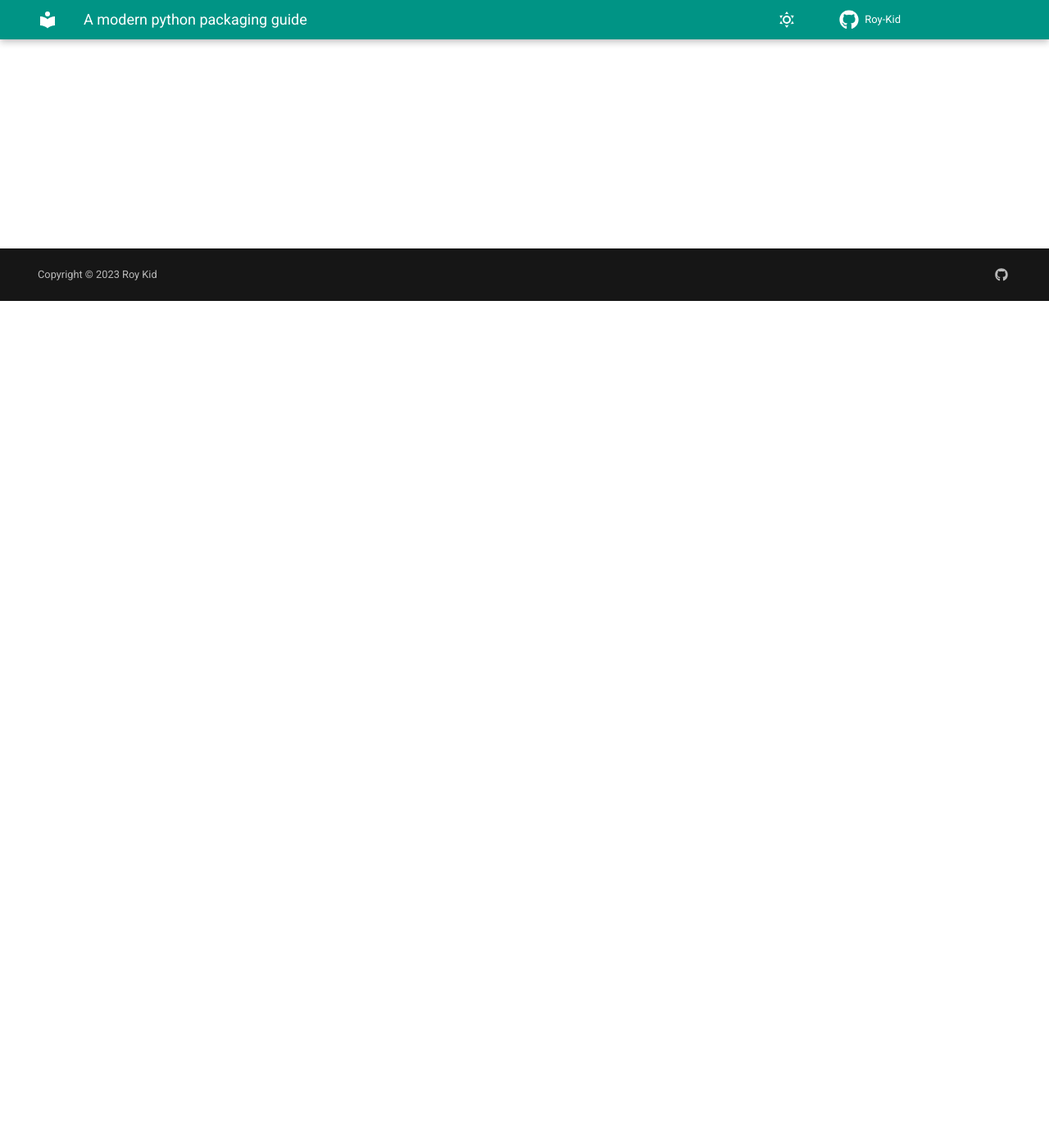
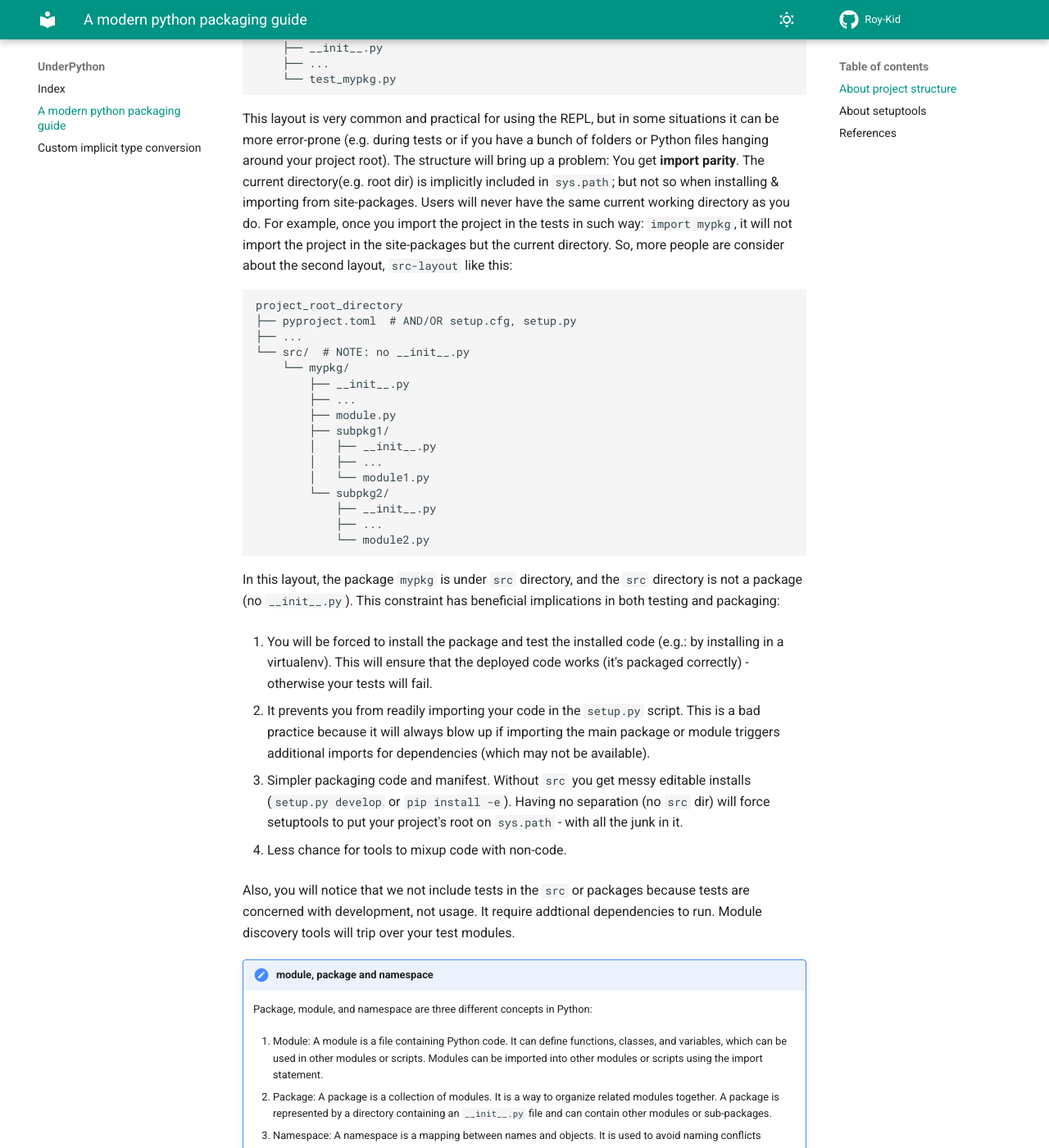
Before and after one commit to Roy-Kid/blog, an MkDocs documentation site: the page built from docs/UnderPython/u1.md, in a window 1280 px wide and 1400 px high, scrolled down 1033 px. Shown: the whole window at 82% size. Built offline with MkDocs 1.6.1 and Material for MkDocs 9.7.7, drawn with Linux system fonts in a browser that asks for light colours; some of the changed text lies outside the part shown.

Commit message:
complete about python struc

````diff
--- a/docs/UnderPython/u1.md
+++ b/docs/UnderPython/u1.md
@@ -4,4 +4,112 @@ Packaging is a tedious and dirty job for python developers. The python packaging
 
 Up to now, many of python scaffolds have emerged. They provide very convenient ways to create a python project, let developer rid of tiresome configuration. However, under hook, They assist you in using underlying tools such as `setuptools`. Once you want to customize your project, you will find that you have to learn the underlying tools. So, In the guide, an example project will build up from scratch, rely on less dependencies as possible.
 
+To make the guide more readable, I will use a simple project as an example.
+
+Before we start, we should think what structure of our project choose.
+
 ## About project structure
+
+Two popular project layouts are used in python project, each one with its own set of pros and cons[^1][^2]. The first one is called `flat-layout`, also known as *adhoc*. The package folders are placed directly under the project root like this:
+
+```
+project_root_directory
+├── pyproject.toml  # AND/OR setup.cfg, setup.py
+├── ...
+├── mypkg/
+|   ├── __init__.py
+|   ├── ...
+|   ├── module.py
+|   ├── subpkg1/
+|   │   ├── __init__.py
+|   │   ├── ...
+|   │   └── module1.py
+|   └── subpkg2/
+|       ├── __init__.py
+|       ├── ...
+|        └── module2.py
+└── tests/
+    ├── __init__.py
+    ├── ...
+    └── test_mypkg.py
+```
+
+This layout is very common and practical for using the REPL, but in some situations it can be more error-prone (e.g. during tests or if you have a bunch of folders or Python files hanging around your project root). The structure will bring up a problem: You get **import parity**. The current directory(e.g. root dir) is implicitly included in `sys.path`; but not so when installing & importing from site-packages. Users will never have the same current working directory as you do. For example, once you import the project in the tests in such way: `import mypkg`, it will not import the project in the site-packages but the current directory. So, more people are consider about the second layout, `src-layout` like this:
+
+```
+project_root_directory
+├── pyproject.toml  # AND/OR setup.cfg, setup.py
+├── ...
+└── src/  # NOTE: no __init__.py
+    └── mypkg/
+        ├── __init__.py
+        ├── ...
+        ├── module.py
+        ├── subpkg1/
+        │   ├── __init__.py
+        │   ├── ...
+        │   └── module1.py
+        └── subpkg2/
+            ├── __init__.py
+            ├── ...
+            └── module2.py
+```
+
+In this layout, the package `mypkg` is under `src` directory, and the `src` directory is not a package (no `__init__.py`). This constraint has beneficial implications in both testing and packaging:
+
+1. You will be forced to install the package and test the installed code (e.g.: by installing in a virtualenv). This will ensure that the deployed code works (it's packaged correctly) - otherwise your tests will fail.
+
+3. It prevents you from readily importing your code in the `setup.py` script. This is a bad practice because it will always blow up if importing the main package or module triggers additional imports for dependencies (which may not be available).
+
+4. Simpler packaging code and manifest. Without `src` you get messy editable installs (`setup.py develop` or `pip install -e`). Having no separation (no `src` dir) will force setuptools to put your project's root on `sys.path` - with all the junk in it.
+
+8. Less chance for tools to mixup code with non-code.
+
+Also, you will notice that we not include tests in the `src` or packages because tests are concerned with development, not usage. It require addtional dependencies to run. Module discovery tools will trip over your test modules.
+
+!!! note "module, package and namespace"
+
+    Package, module, and namespace are three different concepts in Python:
+
+    2. Module: A module is a file containing Python code. It can define functions, classes, and variables, which can be used in other modules or scripts. Modules can be imported into other modules or scripts using the import statement.
+
+    1. Package: A package is a collection of modules. It is a way to organize related modules together. A package is represented by a directory containing an `__init__.py` file and can contain other modules or sub-packages.
+
+    3. Namespace: A namespace is a mapping between names and objects. It is used to avoid naming conflicts between different modules or packages. Namespaces can be created using the global statement, or by defining functions, classes, or modules.
+
+    In summary, a module is a file containing Python code, a package is a collection of related modules, and a namespace is a mapping between names and objects that helps avoid naming conflicts. We will invoke the namespace in the following sections.
+
+## About setuptools
+
+After understanding the structure, we can create our example project. We will first package the pure python code, install and test it, which ensure that our configuration is correct. Next, we will introduce extra building system to hybrid C++ or others. Our project will be named `mypkg`, and the structure is like this:
+
+```
+
+├── pyproject.toml  # and/or setup.cfg
+├── setup.py
+├── README.md  # ...and other optional declearation
+├── src
+│   └── mypkg
+│       ├── __init__.py
+│       ├── ...
+│       ├── module.py
+|
+└── tests
+    ├── __init__.py
+    ├── ...
+    └── test_mypkg.py
+```
+Two new files are include in our project: `pyproject.toml` and `setup.py`. `pyproject.toml` is a static configuration file, and the distribution can then be generated with any packaging tools.
+
+!!! note "distribution and wheel"
+
+    Source distribution(aka. sdist) provides metadata and the essential source files needed for installing by a tool like `pip`, or for generating a Built distribution. It only need to be moved to the correct location on the target system.
+
+    Built distribution(aka. wheel) requires a build step before it can be installed. This format does not imply that Python files have to be precompiled (Wheel intentionally does not include compiled Python files).
+
+
+
+
+## References
+
+[1] https://blog.ionelmc.ro/2014/05/25/python-packaging/#the-structure
--- a/mkdocs.yml
+++ b/mkdocs.yml
@@ -48,8 +48,9 @@ markdown_extensions:
   - pymdownx.inlinehilite
   - pymdownx.snippets
   - pymdownx.superfences
+  - pymdownx.details
   - admonition
-  - pymdownx.details
+  - footnotes
 
 extra:
   social:
````
